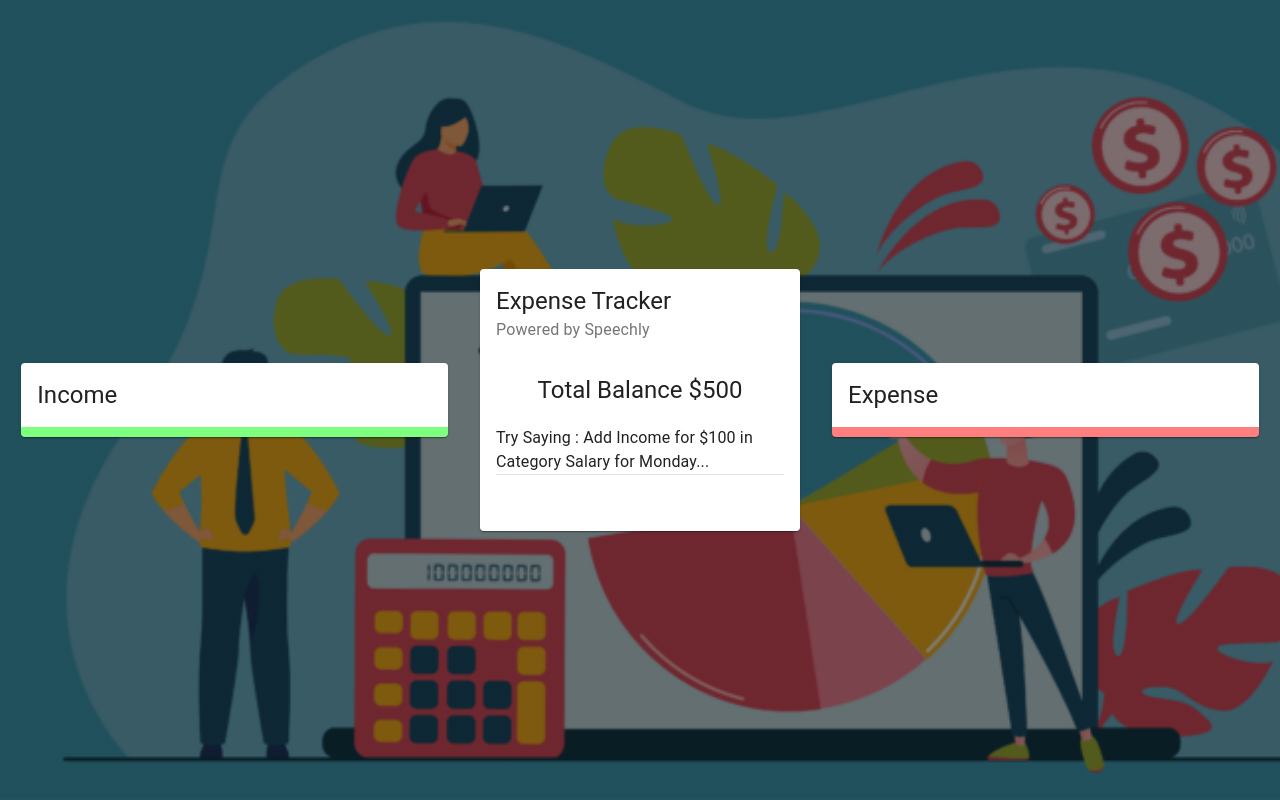
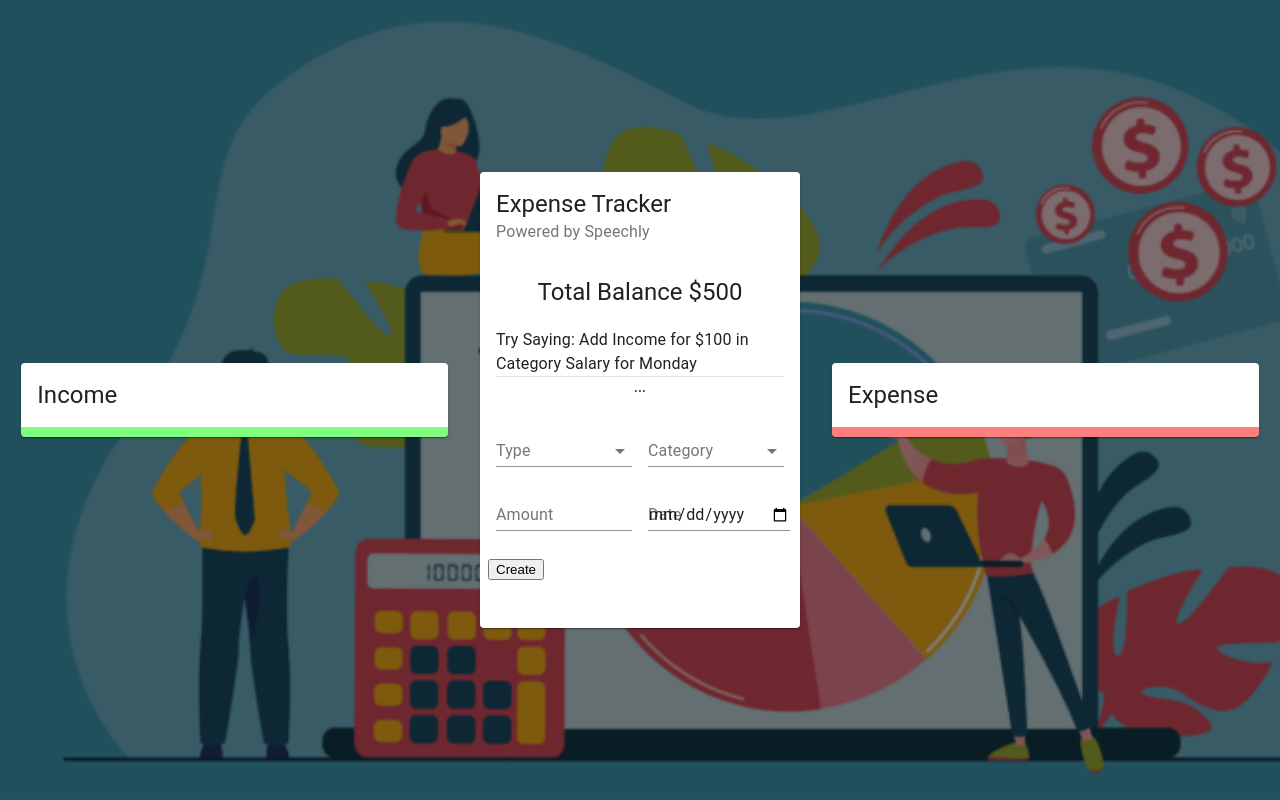
Before and after one commit to Maina-Francis/speechly-expense-tracker, a React (Create React App) app: page / in a window 1280 px wide. Built offline with nearby package versions, Linux system fonts and the light colour scheme.

Commit message:
added expenses category in the FOrm component inside the Main component

```diff
--- a/src/Components/Main/Form/Form.jsx
+++ b/src/Components/Main/Form/Form.jsx
@@ -10,8 +10,60 @@
   MenuItem,
 } from "@material-ui/core";
 
+import useStyles from "./styles";
+
 const Form = () => {
-  return <div></div>;
+  const classes = useStyles();
+
+  return (
+    <Grid container spacing={2}>
+      <Grid item xs={12}>
+        <Typography align="center" variant="subtitle2" gutterBottom>
+          {/* WOrds that we speak as we interact with speechly */}
+          ...
+        </Typography>
+      </Grid>
+
+      <Grid item xs={6}>
+        <FormControl fullWidth>
+          {/* Label for our input */}
+          <InputLabel>Type</InputLabel>
+          <Select>
+            <MenuItem value="Income">Income</MenuItem>
+            <MenuItem value="Expense">Expense</MenuItem>
+          </Select>
+        </FormControl>
+      </Grid>
+
+      <Grid item xs={6}>
+        <FormControl fullWidth>
+          <InputLabel>Category</InputLabel>
+          <Select>
+            <MenuItem value="business">Business</MenuItem>
+            <MenuItem value="salary">Salary</MenuItem>
+          </Select>
+        </FormControl>
+      </Grid>
+
+      <Grid item xs={6}>
+        <TextField type="number" label="Amount" fullwidth />
+      </Grid>
+
+      <Grid item xs={6}>
+        <TextField type="date" label="Date" fullwidth />
+      </Grid>
+
+      <button
+        className={classes.button}
+        variant="outlined"
+        color="primary"
+        fullWidth
+      >
+        {" "}
+        Create
+      </button>
+    </Grid>
+  );
 };
 
 export default Form;
--- a/src/Components/Main/Main.jsx
+++ b/src/Components/Main/Main.jsx
@@ -9,6 +9,7 @@
 } from "@material-ui/core";
 
 import useStyles from "./styles";
+import Form from "./Form/Form";
 
 const Main = () => {
   const classes = useStyles();
@@ -25,11 +26,14 @@
           variant="subtitle1"
           style={{ lineHeight: "1.5em", marginTop: "20px" }}
         >
-          {/* Info Card Component */}
-          Try Saying : Add Income for $100 in Category Salary for Monday...
+          {/* Infor Card... Things to say to speechly */}
+          Try Saying: Add Income for $100 in Category Salary for Monday
         </Typography>
-        <Divider /> {/* This is a horizontal rule that divides content  */}
-        {/* Form */}
+
+        {/* Horizontal Rule to subdivide the cards */}
+        <Divider />
+
+        <Form />
       </CardContent>
 
       <CardContent className={classes.cardContent}>
```
